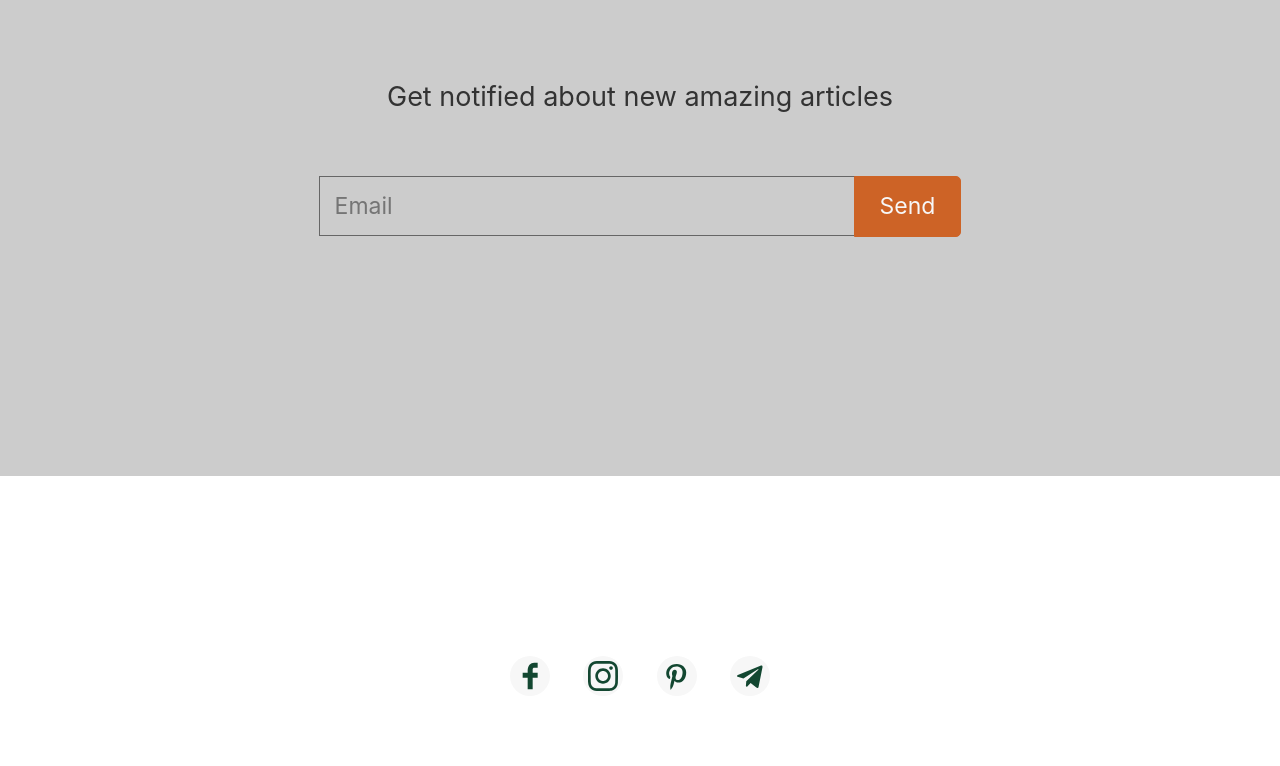
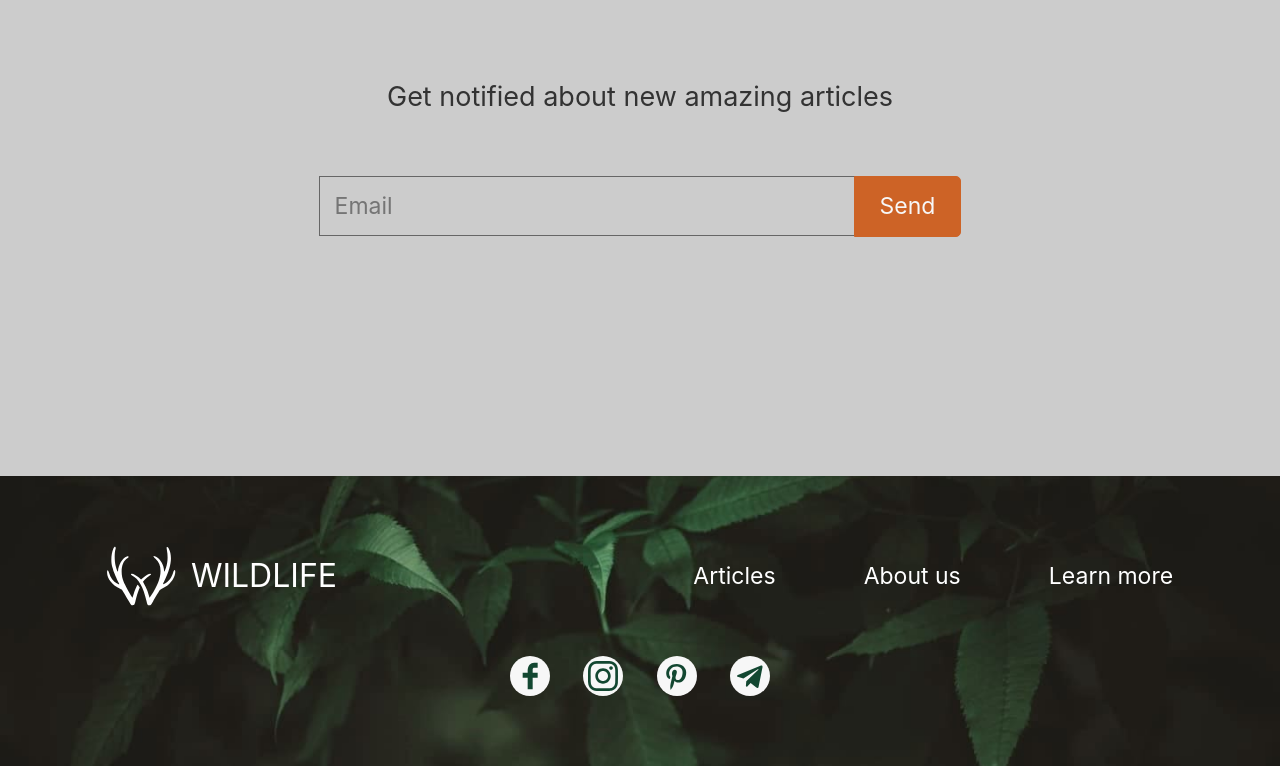
Before and after one commit to Altair20177/Wildlife2, a plain HTML site: page index.html in a window 1280 px wide. Shown: the part 2275-3041 px from the top of the page. Drawn offline with Linux system fonts and the light colour scheme.

Commit message:
Update style.css

```diff
--- a/CSS/style.css
+++ b/CSS/style.css
@@ -490,7 +490,7 @@ header {
 }
 
 footer {
-  background-image: url("img/footer.png");
+  background-image: url("../img/Footer.png");
   background-repeat: no-repeat;
   background-position: center;
   background-size: cover;
```
